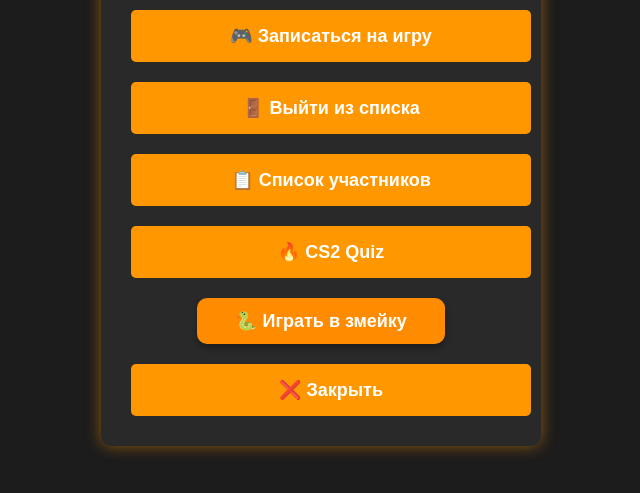
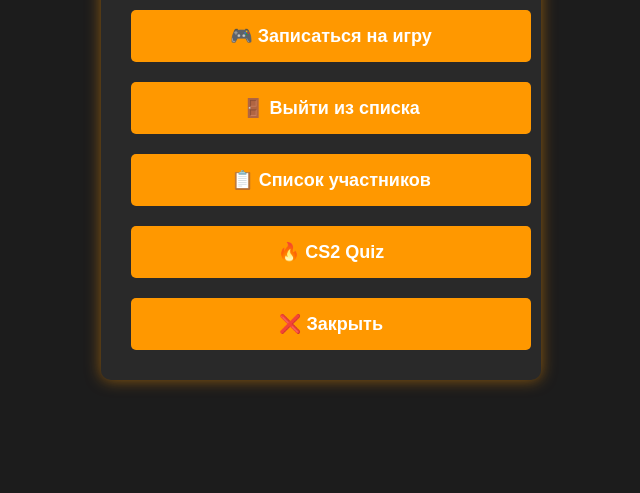
Before and after one commit to karantyno/cs2-mini-app, a plain HTML site: page index.html in a window 1280 px wide. Shown: the part 135-628 px from the top of the page, without its empty margins (319-959 px from the left). Drawn offline with Linux system fonts and the light colour scheme.

Commit message:
index.html

```diff
--- a/index.html
+++ b/index.html
@@ -20,7 +20,6 @@
         <!-- Кнопки выбора мини-игры -->
         <div class="menu">
             <button onclick="window.location.href='quiz.html'">🔥 CS2 Quiz</button>
-            <a href="snake.html" class="game-button">🐍 Играть в змейку</a>
             <button onclick="window.Telegram.WebApp.close()">❌ Закрыть</button>
         </div>
     </div>
```
